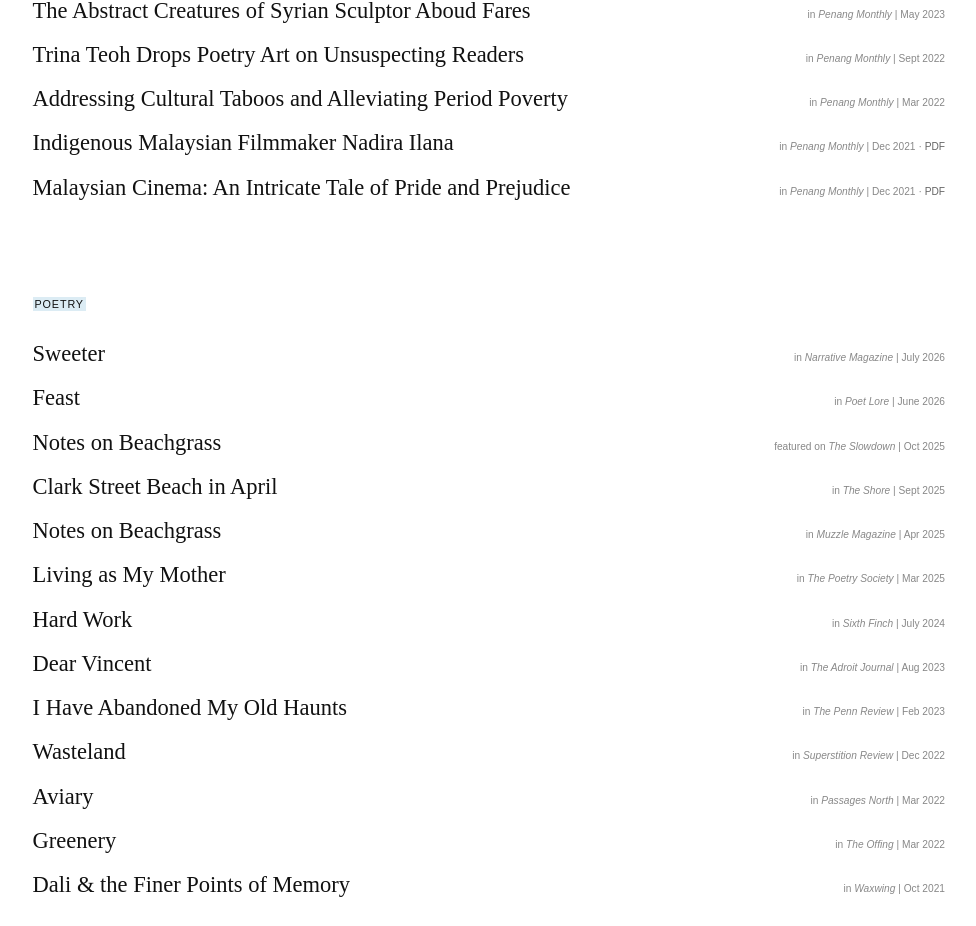
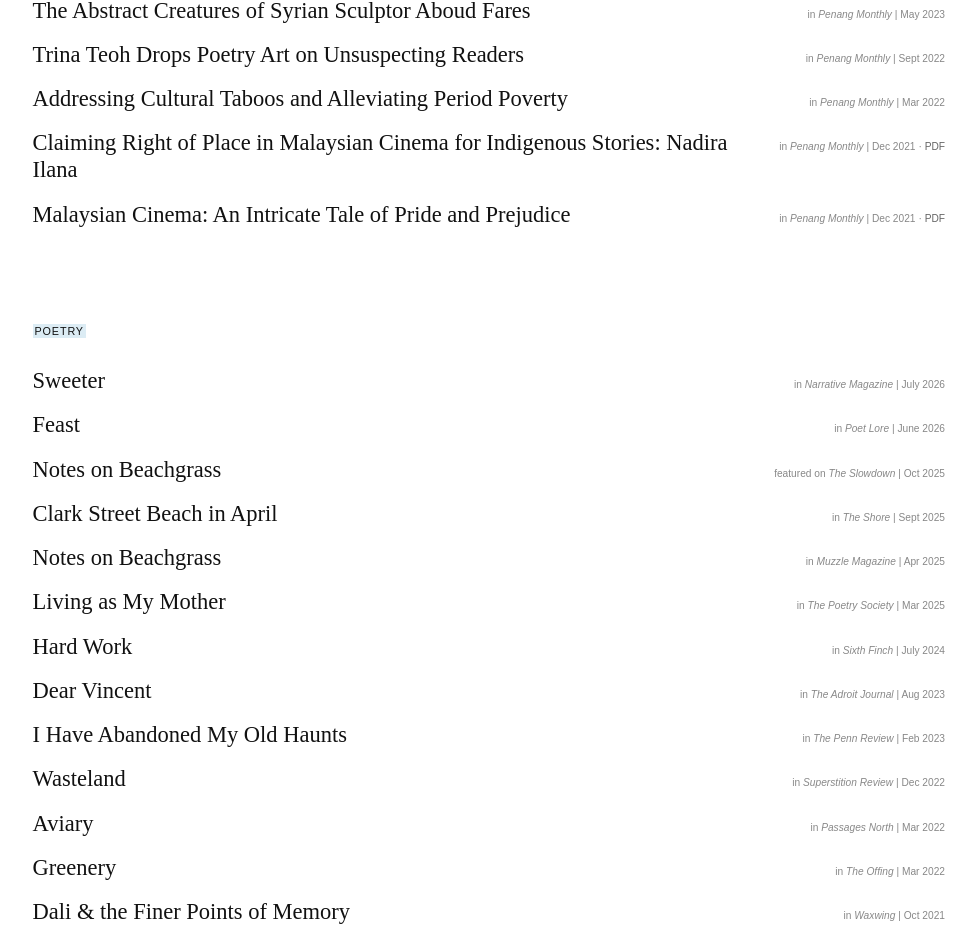
Before and after one commit to yongssh/yongssh.github.io, a Next.js app: page /writing in a window 1280 px wide. Shown: the part 1414-2340 px from the top of the page, without its empty margins (271-1247 px from the left). Built offline with nearby package versions, Linux system fonts and the light colour scheme; a web font is replaced by a local one.

Commit message:
update links

```diff
--- a/src/app/data/writing.ts
+++ b/src/app/data/writing.ts
@@ -163,7 +163,7 @@
     href: "https://www.penangmonthly.com/addressing-cultural-taboos-and-alleviating-period-poverty/",
   },
   {
-    title: "Indigenous Malaysian Filmmaker Nadira Ilana",
+    title: "Claiming Right of Place in Malaysian Cinema for Indigenous Stories: Nadira Ilana",
     publication: "Penang Monthly",
     date: "Dec 2021",
     href: "https://penangmonthly.com/claiming-right-of-place-in-malaysian-cinema-for-indigenous-stories",
```
